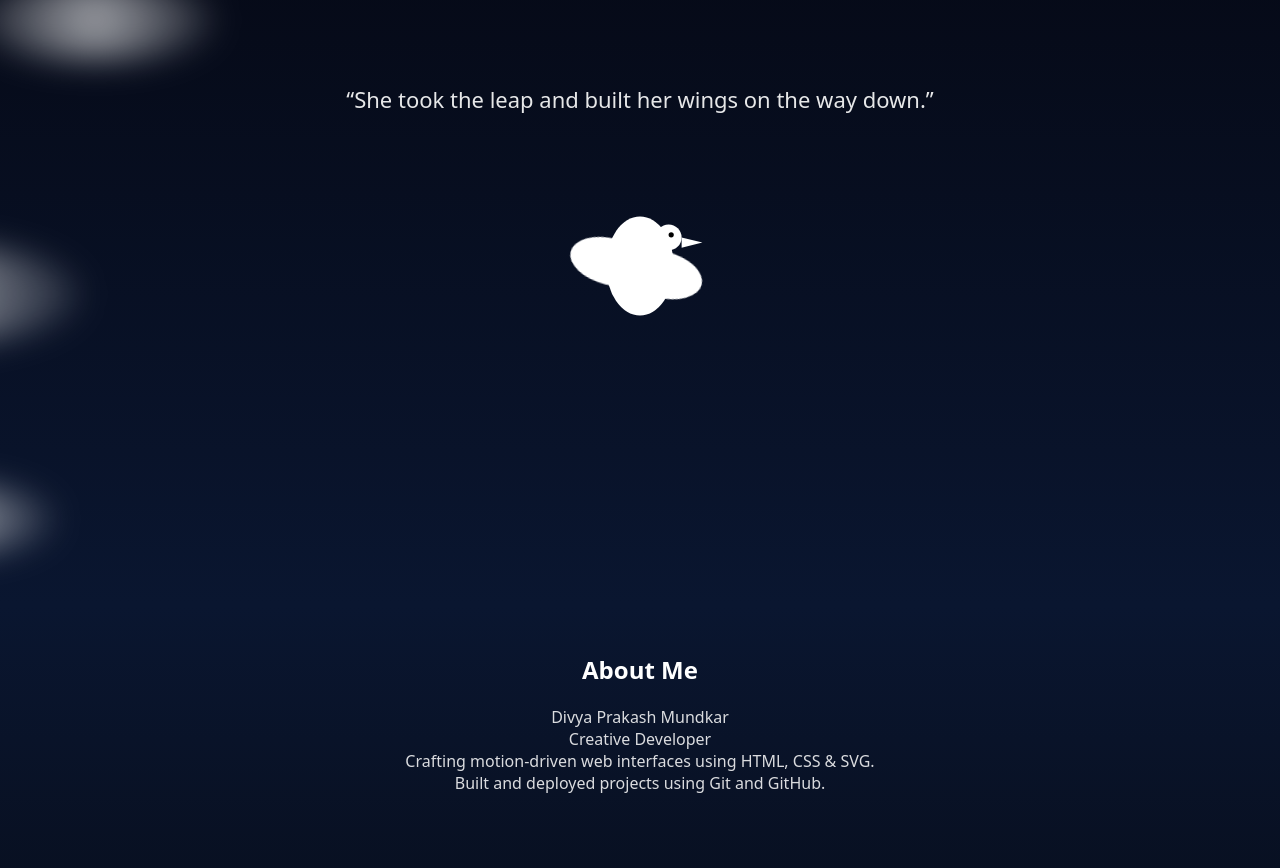
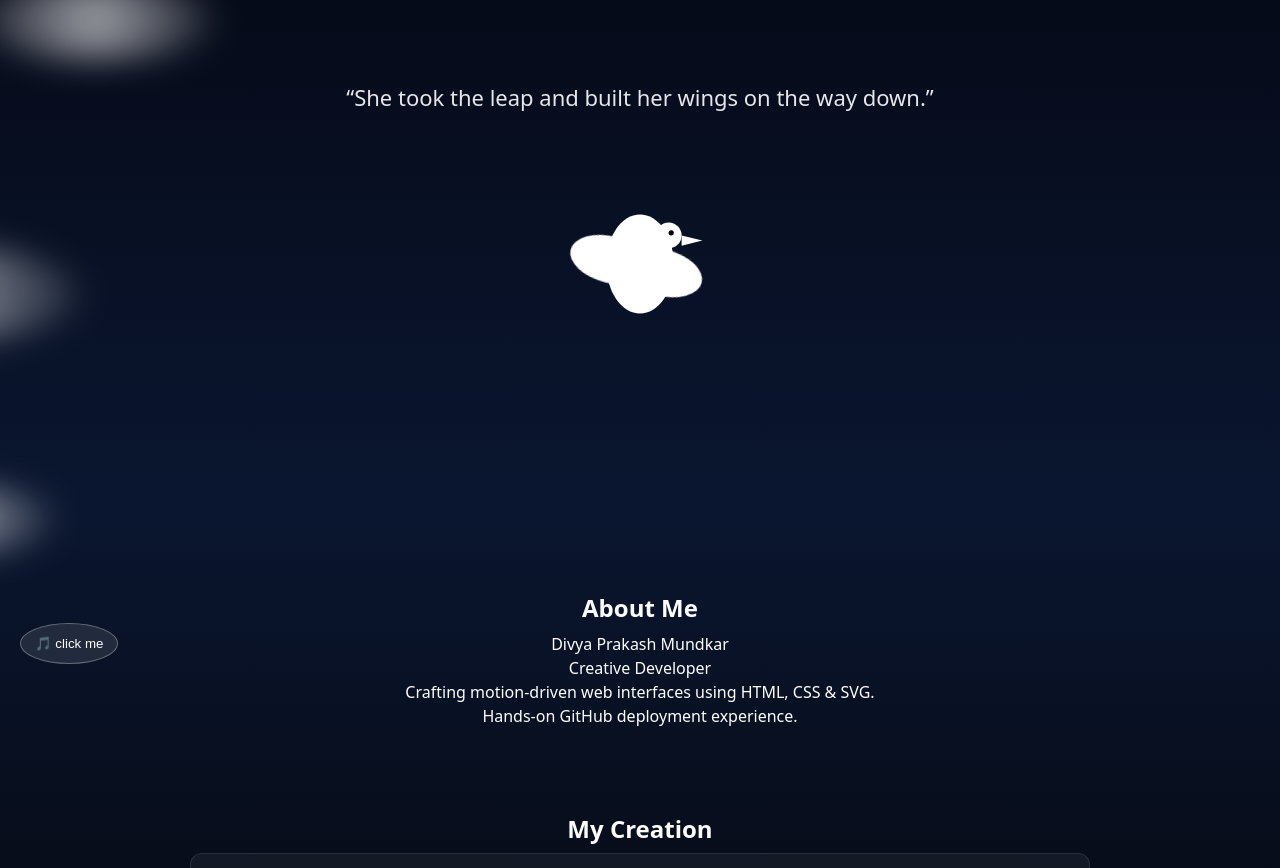
Before and after one commit to mdivya1910-a11y/D-s-wings, a plain HTML site: page index.html in a window 1280 px wide. Shown: the part 116-984 px from the top of the page. Drawn offline with Linux system fonts and the light colour scheme.

Commit message:
Update index.html

```diff
--- a/index.html
+++ b/index.html
@@ -1,14 +1,22 @@
-<!DOCTYPE html>  <html lang="en">
+<!DOCTYPE html>
+<html lang="en">
 <head>
 <meta charset="UTF-8">
 <meta name="viewport" content="width=device-width, initial-scale=1.0">
-<title>My Wings | Divya</title>  <style>
+<title>My Wings | Divya</title>
+
+<style>
 body {
   margin: 0;
   font-family: system-ui, Arial;
   color: white;
   background: linear-gradient(180deg, #050814, #0a1630, #05060a);
   overflow-x: hidden;
+}
+
+/* RESET */
+h1, h2, h3, p {
+  margin: 0;
 }
 
 /* CLOUDS */
@@ -18,7 +26,6 @@ body {
   border-radius: 50%;
   filter: blur(16px);
   z-index: 1;
-  opacity: 1;
   pointer-events: none;
   mix-blend-mode: screen;
 }
@@ -44,14 +51,15 @@ body {
 
 /* HERO */
 .hero {
-  min-height: 78vh;
+  min-height: 80vh;
   display: flex;
   flex-direction: column;
   justify-content: center;
   align-items: center;
   text-align: center;
   position: relative;
-  padding: 40px 20px;
+  padding: 30px 20px 5px;
+  margin-bottom: 0;
   z-index: 2;
 }
 
@@ -88,14 +96,30 @@ body {
 
 /* SECTIONS */
 .section {
-  padding: 45px 20px;
+  padding: 40px 20px;
   max-width: 900px;
-  margin: auto;
+  margin: 0 auto;
   text-align: center;
   position: relative;
   z-index: 2;
 }
 
+/* 2-TAB GAP FIX */
+.hero + .section {
+  margin-top: -8px;
+}
+
+/* TEXT */
+h2 {
+  margin-bottom: 8px;
+}
+
+p {
+  margin: 4px 0;
+  line-height: 1.5;
+}
+
+/* CARD */
 .card {
   background: rgba(255,255,255,0.05);
   border: 1px solid rgba(255,255,255,0.1);
@@ -115,13 +139,31 @@ body {
   color: white;
   cursor: pointer;
   z-index: 10;
+  animation: pulse 2.5s infinite;
 }
-</style>  </head>  <body>  <!-- CLOUDS -->  <div class="cloud c1"></div>
+
+@keyframes pulse {
+  0% { box-shadow: 0 0 0 0 rgba(255,255,255,0.2); }
+  50% { box-shadow: 0 0 20px 6px rgba(255,255,255,0.12); }
+  100% { box-shadow: 0 0 0 0 rgba(255,255,255,0.2); }
+}
+</style>
+</head>
+
+<body>
+
+<!-- CLOUDS -->
+<div class="cloud c1"></div>
 <div class="cloud c2"></div>
-<div class="cloud c3"></div>  <!-- HERO -->  <div class="hero">
+<div class="cloud c3"></div>
+
+<!-- HERO -->
+<div class="hero">
   <div class="quote">
     “She took the leap and built her wings on the way down.”
-  </div>    <svg class="bird" viewBox="0 0 200 200">
+  </div>
+
+  <svg class="bird" viewBox="0 0 200 200">
     <ellipse cx="100" cy="110" rx="26" ry="38" fill="white"/>
     <circle cx="122" cy="88" r="10" fill="white"/>
     <polygon points="132,88 148,92 132,96" fill="white"/>
@@ -129,25 +171,62 @@ body {
     <ellipse class="wing" cx="80" cy="112" rx="32" ry="18" fill="white"/>
     <ellipse class="wing" cx="120" cy="112" rx="32" ry="18" fill="white"/>
   </svg>
-</div>  <!-- ABOUT (UPDATED LINE ONLY) -->  <div class="section">
+</div>
+
+<!-- ABOUT -->
+<div class="section">
   <h2>About Me</h2>
-  <p style="opacity:0.85;">
+  <p>
     Divya Prakash Mundkar<br>
     Creative Developer<br>
     Crafting motion-driven web interfaces using HTML, CSS & SVG.<br>
-    Built and deployed projects using Git and GitHub.
+    Hands-on GitHub deployment experience.
   </p>
-</div>  <!-- PROJECTS -->  <div class="section">
-  <h2>My Creation</h2>    <div class="card">
+</div>
+
+<!-- PROJECT -->
+<div class="section">
+  <h2>My Creation</h2>
+
+  <div class="card">
     <h3>My Wings</h3>
     <p>Cinematic SVG animation project</p>
     <a href="https://mdivya1910-a11y.github.io/My-wings/" style="color:#66ccff;">
       View Project →
     </a>
   </div>
-</div>  <!-- FOOTER -->  <div class="section">
-  <p style="opacity:0.6; text-align:center;">
+</div>
+
+<!-- FOOTER -->
+<div class="section">
+  <p style="opacity:0.6;">
     Built by M. Divya ✨
   </p>
-</div>  </body>
+</div>
+
+<!-- MUSIC -->
+<audio id="music" loop>
+  <source src="music.mp3" type="audio/mpeg">
+</audio>
+
+<button class="music-btn" onclick="toggleMusic()" id="btn">
+🎵 click me
+</button>
+
+<script>
+const music = document.getElementById("music");
+const btn = document.getElementById("btn");
+
+function toggleMusic() {
+  if (music.paused) {
+    music.play();
+    btn.innerText = "⏸ click me";
+  } else {
+    music.pause();
+    btn.innerText = "🎵 click me";
+  }
+}
+</script>
+
+</body>
 </html>
```
